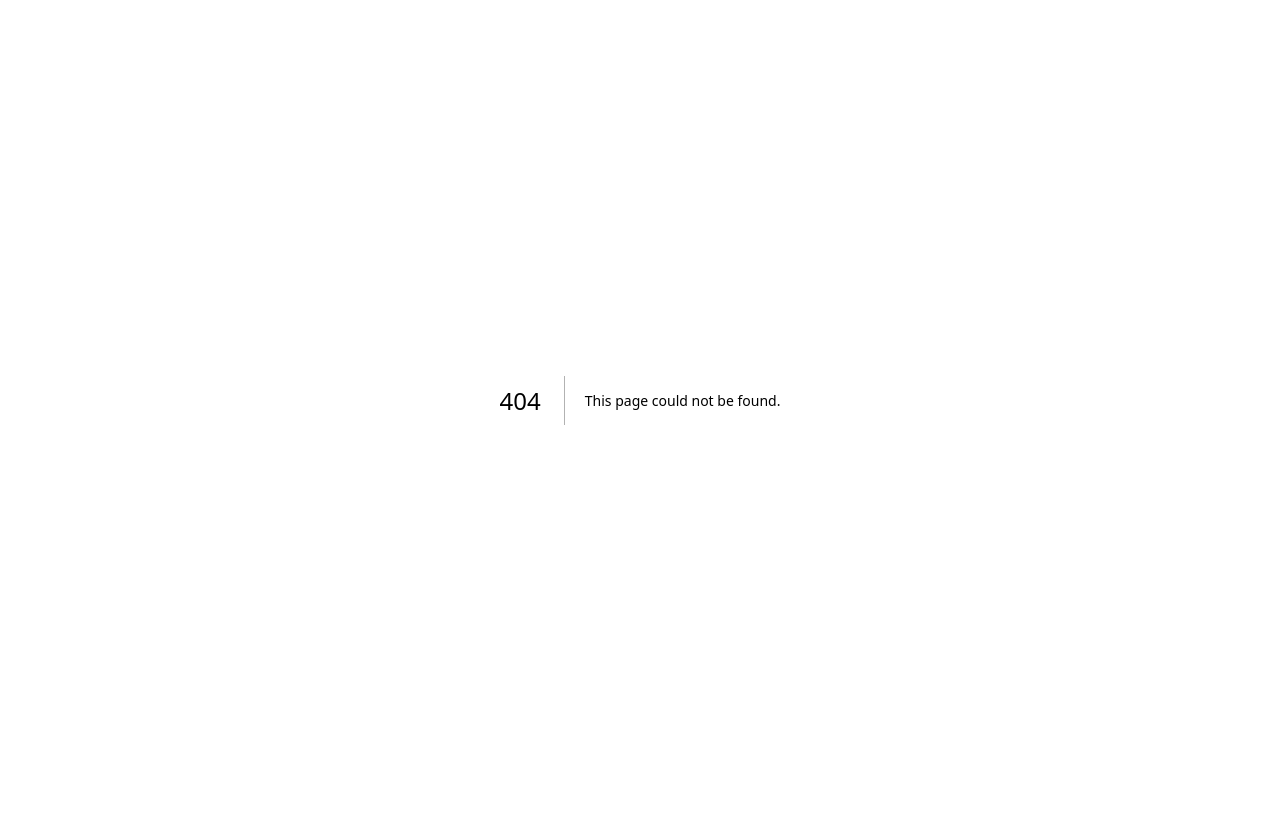
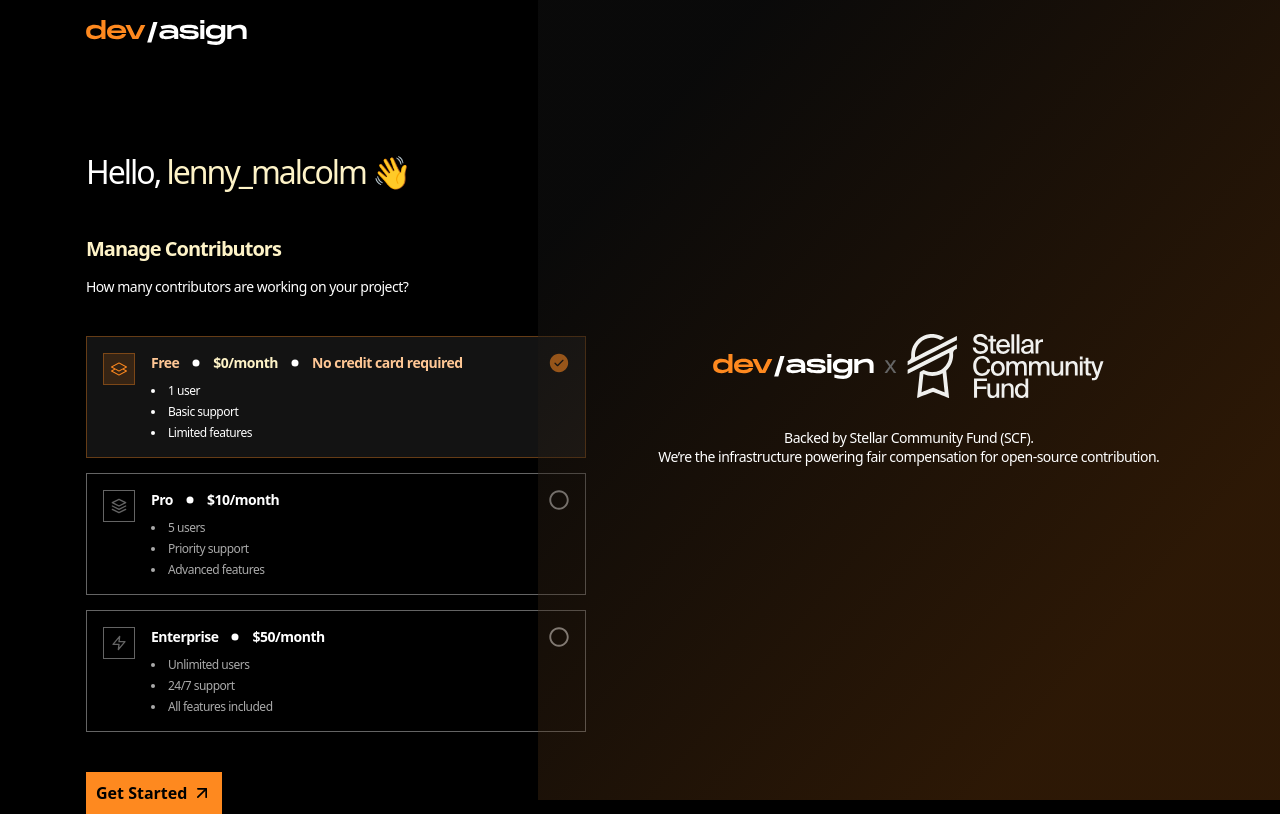
Before and after one commit to devasignhq/maintainer-app, a Next.js app: page /authenticate/subscription-plan in a window 1280 px wide. Before the commit this address had no page. Built offline with nearby package versions, Linux system fonts and the light colour scheme.

Commit message:
Completed subscription plan page UI

```diff
--- a/app/(pages)/authenticate/account/page.tsx
+++ b/app/(pages)/authenticate/account/page.tsx
@@ -6,7 +6,7 @@ const Account = () => {
     return (
         <div className="pt-[105px]">
             <h1 className="text-display-large text-light-100">Get Started</h1>
-            <p className="text-body-medium text-dark-100 py-10">
+            <p className="text-body-medium text-dark-100 pt-[42px] pb-10">
                 Login with your GitHub account to access your public <br />
                 repositories and import your issues/tasks to DevAsign. After <br />
                 importing, you can add bounties and manage contributor <br />
--- /dev/null
+++ b/app/(pages)/authenticate/subscription-plan/SubscriptionCard.tsx
@@ -0,0 +1,62 @@
+import { SubscriptionPlanDto } from "@/app/models/subscription-plan.model";
+import React from "react";
+import { FaRegCircle } from "react-icons/fa";
+import { GoCheckCircleFill, GoDotFill } from "react-icons/go";
+
+type SubscriptionCardProps = {
+    plan: SubscriptionPlanDto;
+    active: boolean;
+    cardAttributes: React.HTMLAttributes<HTMLDivElement>;
+    icon: React.ReactNode;
+}
+
+const SubscriptionCard = ({
+    plan,
+    active,
+    cardAttributes,
+    icon,
+}: SubscriptionCardProps) => {
+    return (
+        <div
+            className={`w-full p-4 border flex justify-between cursor-pointer
+                ${active ? "bg-dark-400 border-primary-200" : "border-dark-200 hover:border-dark-100"}
+            `}
+            {...cardAttributes}
+        >
+            <div className="flex">
+                <div className={`w-8 h-8 border grid place-content-center mr-4
+                    ${active ? "bg-primary-300 border-primary-200 text-primary-100" : "text-dark-200 border-dark-200"}`
+                }>
+                    {icon}
+                </div>
+                <div>
+                    <h6 className={`text-body-medium font-bold mb-2.5 flex items-center gap-2.5 ${active ? "text-primary-400" : "text-light-100"} `}>
+                        <span>{plan.name}</span>
+                        <GoDotFill className="text-light-100" />
+                        <span className={`${active && "text-light-200"}`}>{plan.priceString[0]}</span>
+                        {plan.priceString[1] && (
+                            <>
+                            <GoDotFill className="text-light-100" />
+                            <span>{plan.priceString[1]}</span>
+                            </>
+                        )}
+                    </h6>
+                    <ul className={`text-body-tiny list-disc list-inside space-y-1 ${active ? "text-ligth-100" : "text-dark-100"} `}>
+                        {plan.features.map((feature, index) => (
+                            <li key={index}>{feature}</li>
+                        ))}
+                    </ul>
+                </div>
+            </div>
+            <div className="text-xl text-dark-100">
+                {active ? (
+                    <GoCheckCircleFill className="text-primary-100" />
+                ):(
+                    <FaRegCircle />
+                )}
+            </div>
+        </div>
+    );
+}
+
+export default SubscriptionCard;
--- /dev/null
+++ b/app/(pages)/authenticate/subscription-plan/page.tsx
@@ -0,0 +1,92 @@
+"use client";
+import ButtonPrimary from "@/app/components/ButtonPrimary";
+import { SubscriptionPlanDto } from "@/app/models/subscription-plan.model";
+import { BsLayers } from "react-icons/bs";
+import { FiArrowUpRight, FiLayers, FiZap } from "react-icons/fi";
+import SubscriptionCard from "./SubscriptionCard";
+
+const SubscriptionPlan = () => {
+    const cardIcons: React.ReactNode[] = [
+        <BsLayers key="basic" />,
+        <FiLayers key="pro" />,
+        <FiZap key="enterprise" />,
+    ]
+
+    return (
+        <div className="pt-[105px]">
+            <h1 className="text-display-large text-light-100 pb-[42px]">
+                Hello, <span className="text-light-200">{" "}lenny_malcolm</span> 👋
+            </h1>
+            <h1 className="text-headline-medium text-light-200 pb-[15px]">
+                Manage Contributors
+            </h1>
+            <p className="text-body-small text-light-100">
+                How many contributors are working on your project?
+            </p>
+            <div className="w-[500px] flex flex-col py-10 gap-[15px]">
+                {demoSubscriptionPlans.map((plan, index) => (
+                    <SubscriptionCard
+                        key={plan.id}
+                        plan={plan}
+                        active={index === 0}
+                        cardAttributes={{}}
+                        icon={cardIcons[index]}
+                    />
+                ))}
+            </div>
+            <ButtonPrimary
+                format="SOLID"
+                text="Get Started"
+                sideItem={<FiArrowUpRight />}
+                attributes={{
+                    onClick: () => {},
+                }}
+                extendedClassName="font-black"
+            />
+        </div>
+    );
+}
+
+export default SubscriptionPlan;
+
+const demoSubscriptionPlans: SubscriptionPlanDto[] = [
+    {
+        id: "1",
+        name: "Free",
+        description: "Free plan for individuals",
+        price: 0,
+        priceString: ["$0/month", "No credit card required"],
+        features: [
+            "1 user",
+            "Basic support",
+            "Limited features",
+        ],
+        paid: false,
+    },
+    {
+        id: "2",
+        name: "Pro",
+        description: "Pro plan for teams",
+        price: 10,
+        priceString: ["$10/month"],
+        features: [
+            "5 users",
+            "Priority support",
+            "Advanced features",
+        ],
+        paid: true,
+    },
+    {
+        id: "3",
+        name: "Enterprise",
+        description: "Enterprise plan for large organizations",
+        price: 50,
+        priceString: ["$50/month"],
+        features: [
+            "Unlimited users",
+            "24/7 support",
+            "All features included",
+        ],
+        paid: true,
+    },
+]
--- a/app/globals.css
+++ b/app/globals.css
@@ -153,6 +153,9 @@ input:disabled {
 .auth-gradient {
   background: linear-gradient(130.86deg, rgba(19, 19, 19, 0.5) 15.53%, rgba(254, 137, 31, 0.175) 79.38%);
 }
+.auth-gradient-dev {
+  background: linear-gradient(130.86deg, rgba(19, 19, 19, 0.5) 15.53%, rgba(42, 42, 42, 0.5) 79.38%);
+}
 
 /* form input {
   @apply h-[52px] w-full px-5 py-[15px] rounded-[40px] border border-primary-200
--- /dev/null
+++ b/app/models/subscription-plan.model.ts
@@ -0,0 +1,9 @@
+export type SubscriptionPlanDto = {
+    id: string;
+    name: string;
+    description: string;
+    price: number;
+    priceString: [string, string] | [string];
+    features: string[];
+    paid: boolean;
+}
```
